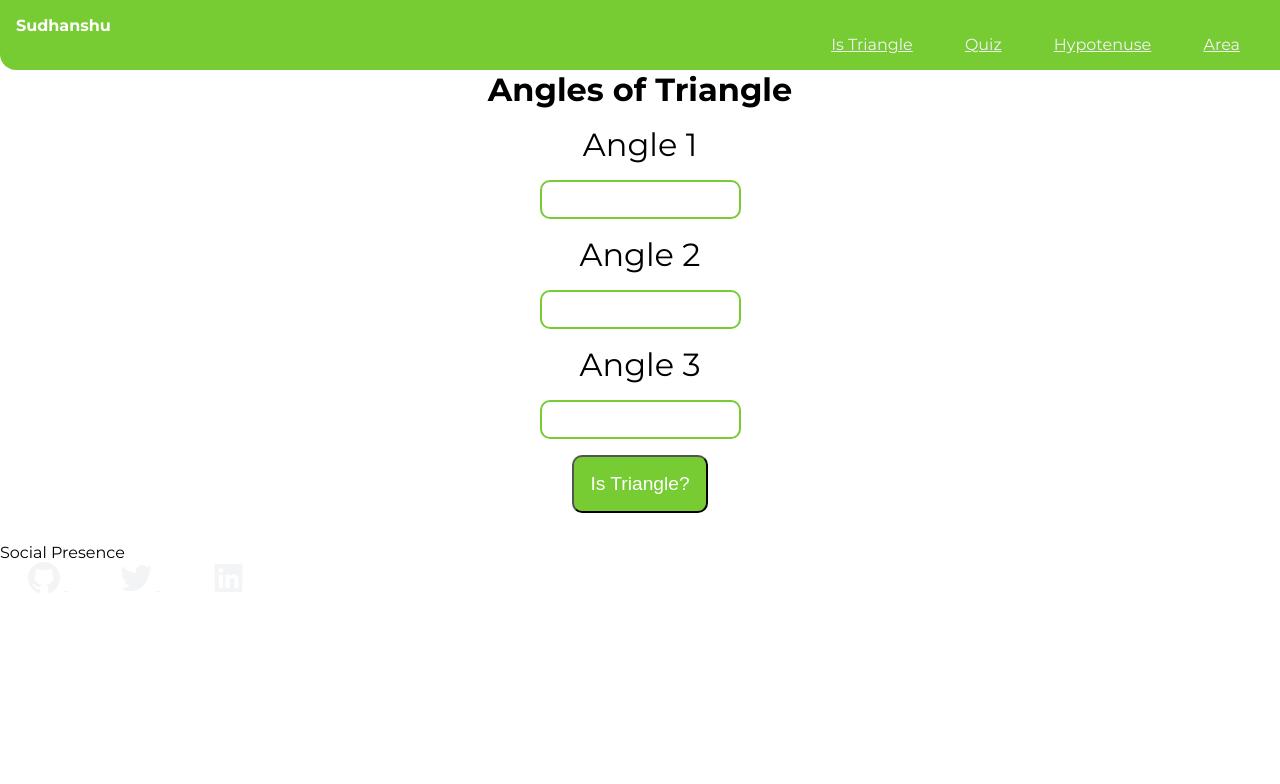
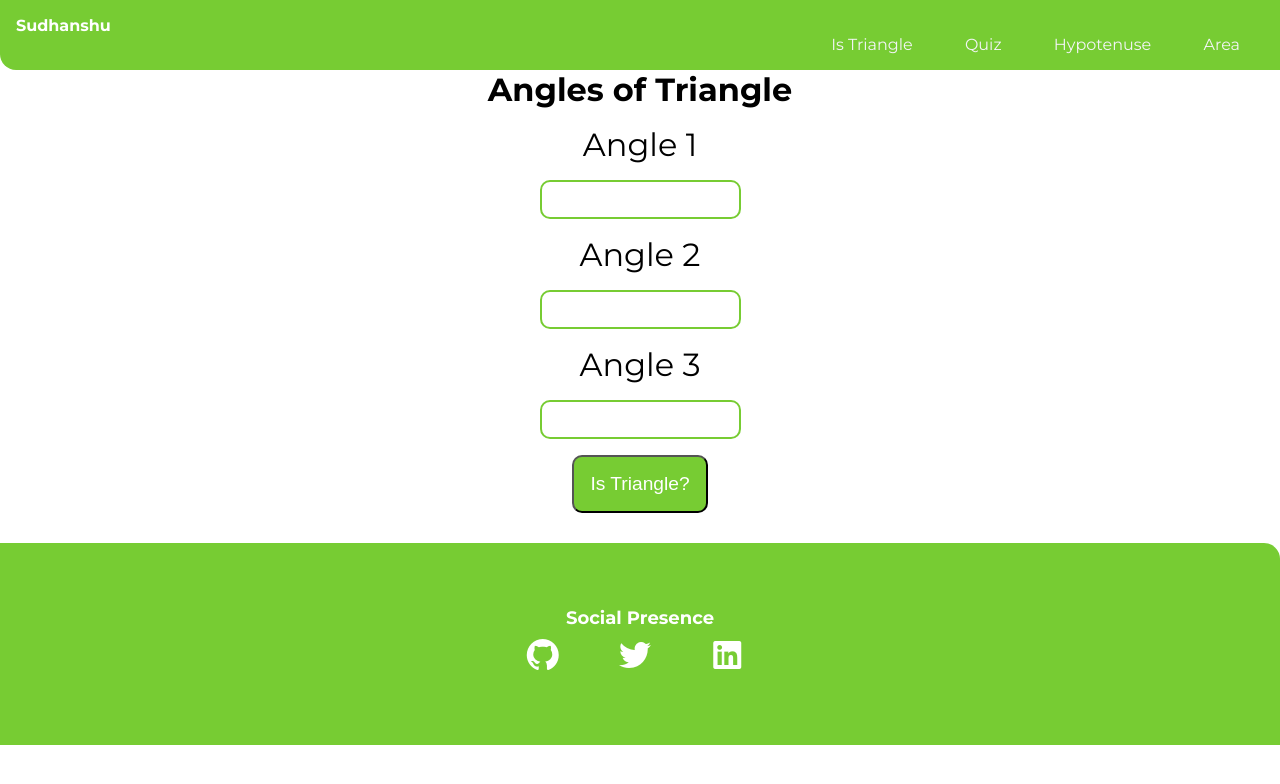
Before and after one commit to sk-ip/Fun_with_Triangles, a plain HTML site: page index.html in a window 1280 px wide. Drawn offline with Linux system fonts and the light colour scheme.

Commit message:
css: index: Add footer

```diff
--- a/index.css
+++ b/index.css
@@ -112,9 +112,51 @@ input {
   display: block;
   text-align: center;
   margin-top: 30px;
+  margin-bottom: 20px;
 }
 
 .formula {
   text-align: center;
   margin: 1rem;
 }
+
+.footer {
+    background-color: var(--primary-color);
+    padding: 4rem 1rem;
+    text-align: center;
+    color: white;
+    border-top-right-radius: 1rem;
+}
+
+.footer .link {
+    color: white
+}
+
+.footer .footer-header {
+    font-weight: bold;
+    font-size: large;
+}
+
+.footer ul {
+    padding-inline-start: 0px;
+}
+
+.list-item-inline {
+    display: inline;
+    padding: 0rem 0.5rem;
+}
+
+.list-non-bullet {
+    list-style: none;
+    padding-inline-start: 0px;
+}
+
+.social-links {
+  padding: 10px;
+}
+
+.link {
+    box-sizing: border-box;
+    text-decoration: none;
+    padding: 0.5rem 1rem;
+}
```
